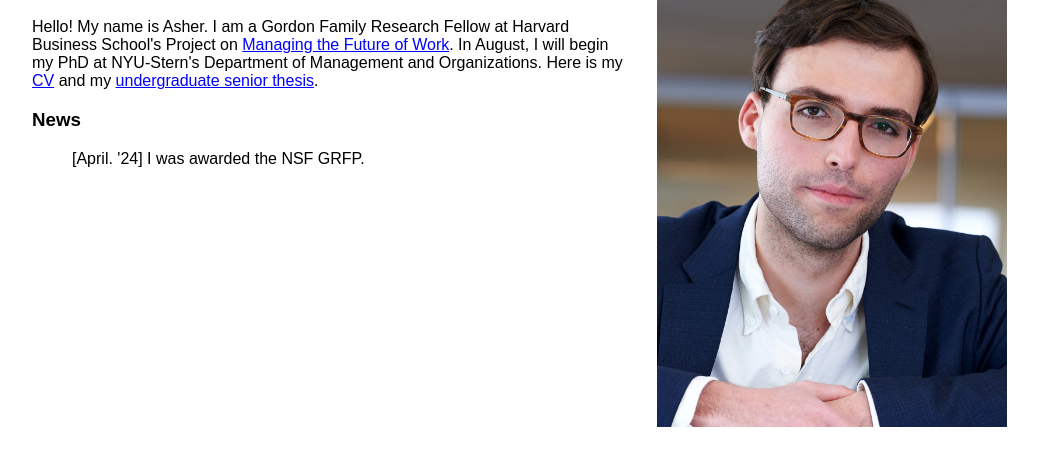
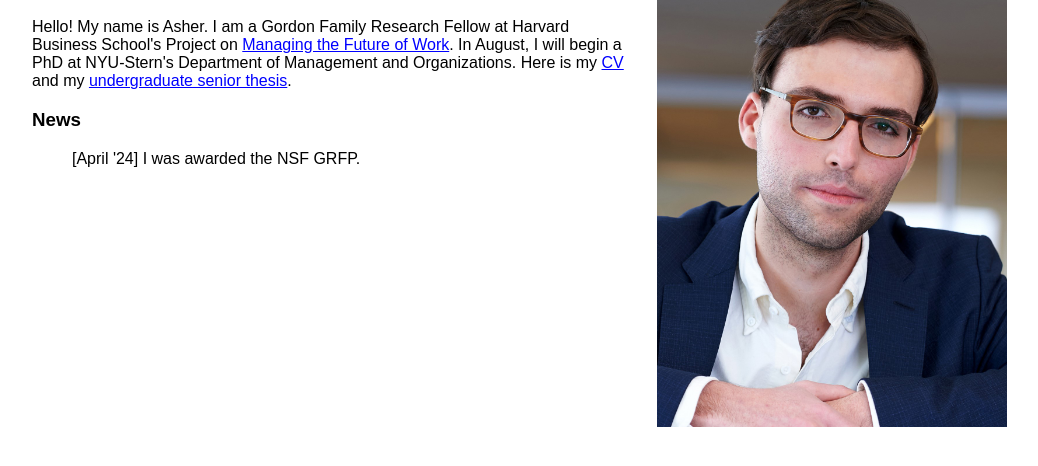
Before and after one commit to alasday/site, a plain HTML site: page index.html in a window 1280 px wide. Shown: the part 90-556 px from the top of the page, without its empty margins (76-1114 px from the left). Drawn offline with Linux system fonts and the light colour scheme.

Commit message:
Update index.html

```diff
--- a/index.html
+++ b/index.html
@@ -10,10 +10,10 @@
 
 <h1>Asher Lasday</h1>
 
-<p>Hello! My name is Asher. I am a Gordon Family Research Fellow at Harvard Business School's Project on <a href="https://www.hbs.edu/managing-the-future-of-work/Pages/default.aspx">Managing the Future of Work</a>. In August, I will begin my PhD at NYU-Stern's Department of Management and Organizations. Here is my <a href="CV.pdf">CV</a> and my <a href="https://docs.google.com/document/d/1jV0FVr09NKq8Jv3cXq6w1t78V0WGsIfmeKBmV-gnu2I/edit?usp=sharing">undergraduate senior thesis</a>.
+<p>Hello! My name is Asher. I am a Gordon Family Research Fellow at Harvard Business School's Project on <a href="https://www.hbs.edu/managing-the-future-of-work/Pages/default.aspx">Managing the Future of Work</a>. In August, I will begin a PhD at NYU-Stern's Department of Management and Organizations. Here is my <a href="CV.pdf">CV</a> and my <a href="https://docs.google.com/document/d/1jV0FVr09NKq8Jv3cXq6w1t78V0WGsIfmeKBmV-gnu2I/edit?usp=sharing">undergraduate senior thesis</a>.
 
 <h3>News</h3>
-<dd>[April. '24] I was awarded the NSF GRFP.</dd>
+<dd>[April '24] I was awarded the NSF GRFP.</dd>
 
 </div> </body>
 </html>
```
